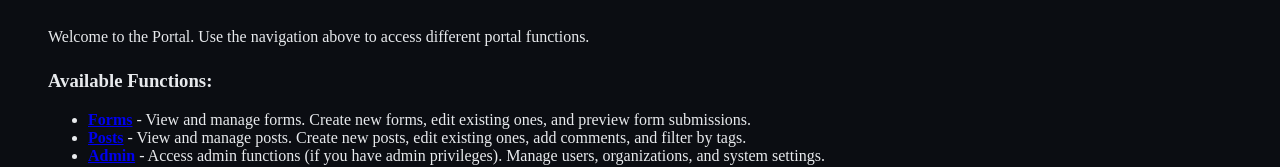
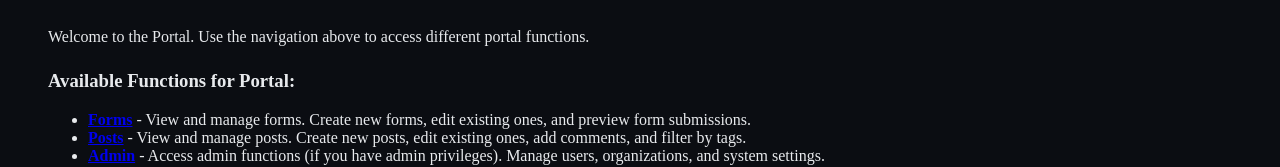
Before and after one commit to inquityy1/portfolio-grade, a React (Vite) app in the folder apps/portal/: page / in a window 1280 px wide. Shown: the part 166-333 px from the top of the page. Built offline with nearby package versions, Linux system fonts and the light colour scheme; no server answers; sample sign-in values are in the browser's storage.

Commit message:
Small portal dashboard change

```diff
--- a/apps/portal/src/pages/dashboard/PortalDashboard.tsx
+++ b/apps/portal/src/pages/dashboard/PortalDashboard.tsx
@@ -7,7 +7,7 @@ export default function PortalDashboard() {
       <h1>Portal Dashboard</h1>
       <p>Welcome to the Portal. Use the navigation above to access different portal functions.</p>
       <div style={{ marginTop: 24 }}>
-        <h3>Available Functions:</h3>
+        <h3>Available Functions for Portal:</h3>
         <ul>
           <li>
             <strong>
```
Also changed, not shown: 1 other file (tests, documents, lock files or other folders).
